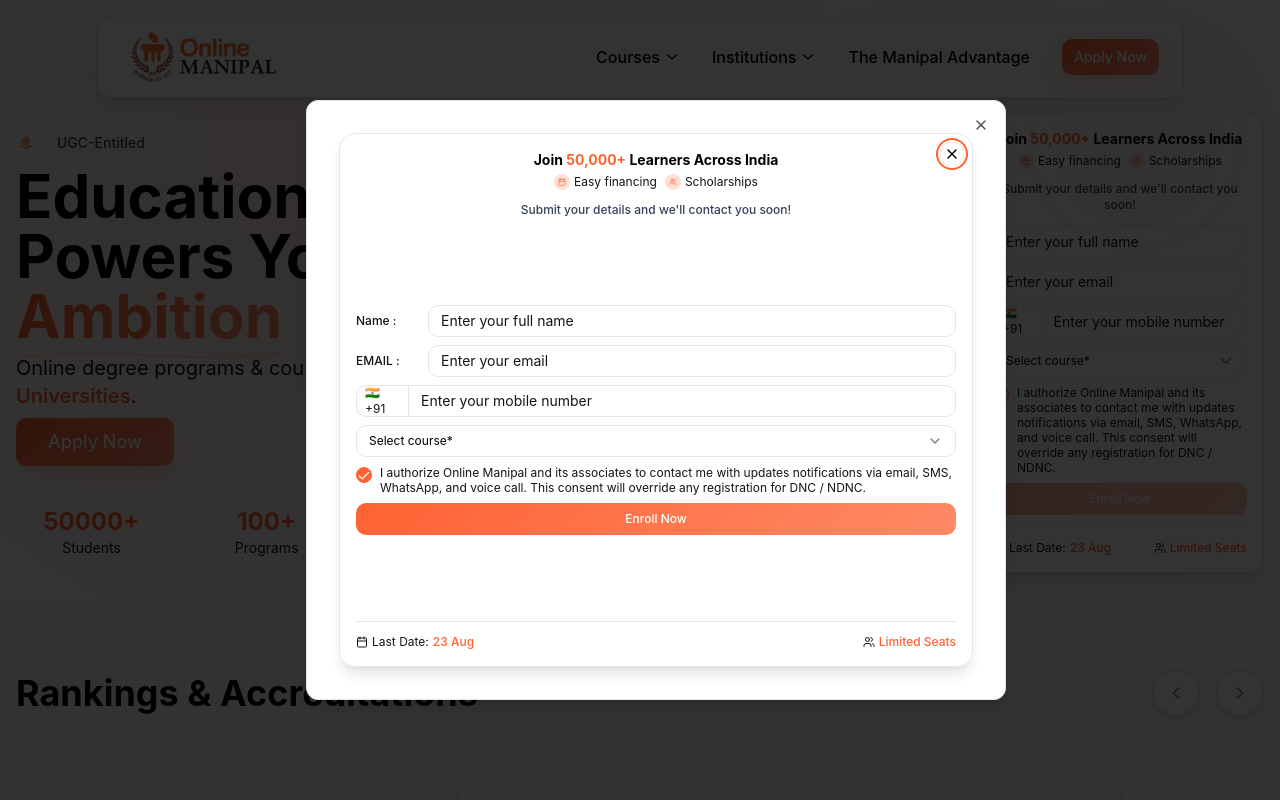
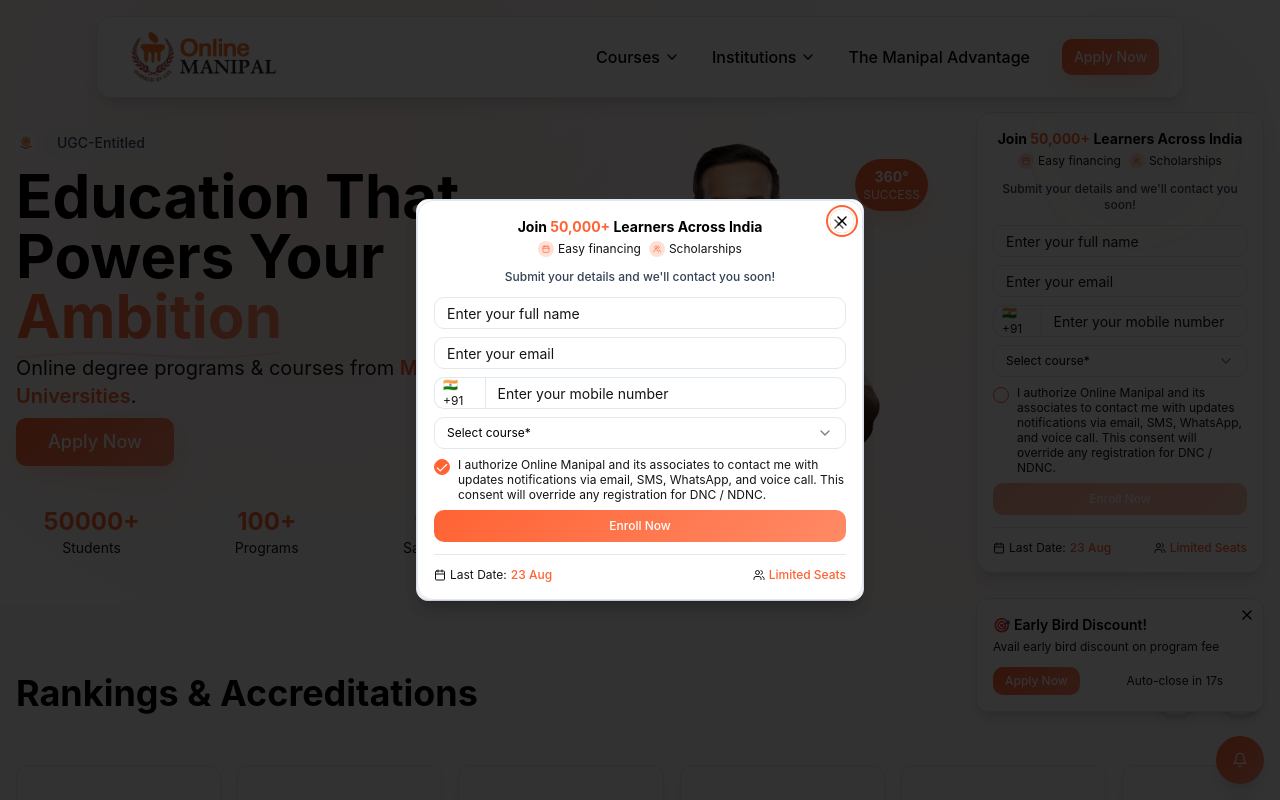
Before and after one commit to sahilpatel8055/muj_web, a React (Vite) app: page / in a window 1280 px wide. Shown: the top 800 px of the page. Built offline with nearby package versions, Linux system fonts and the light colour scheme; a web font is replaced by a local one.

Commit message:
Reverted to commit 6ed608557a5496cc68f7a0947424e9b6e6f44b6c

```diff
--- a/src/components/BellNotification.tsx
+++ b/src/components/BellNotification.tsx
@@ -1,183 +1,137 @@
 import React, { useState, useEffect } from 'react';
+import { Bell, X } from 'lucide-react';
 import { Button } from '@/components/ui/button';
-import { Input } from '@/components/ui/input';
-import { Select, SelectContent, SelectItem, SelectTrigger, SelectValue } from '@/components/ui/select';
-import { Checkbox } from '@/components/ui/checkbox';
-import { Calendar, Users, X } from 'lucide-react';
-import { Dialog, DialogContent } from '@/components/ui/dialog';
 
-interface CounselingFormPopupProps {
-  isOpen: boolean;
-  onClose: () => void;
-  trigger?: string; // 'auto', 'cta', 'bell'
+interface BellNotificationProps {
+  onApplyNowClick: () => void;
 }
 
-const CounselingFormPopup: React.FC<CounselingFormPopupProps> = ({ isOpen, onClose, trigger = 'cta' }) => {
-  const [formData, setFormData] = useState({
-    name: '',
-    email: '',
-    mobile: '',
-    course: '',
-    consent: true // Default to true as requested
-  });
+const BellNotification: React.FC<BellNotificationProps> = ({ onApplyNowClick }) => {
+  const [isVisible, setIsVisible] = useState(false);
+  const [isMessageOpen, setIsMessageOpen] = useState(false);
+  const [countdown, setCountdown] = useState(20);
+  const [hasScrolledEnough, setHasScrolledEnough] = useState(false);
 
-  const courses = [
-    'Online MBA',
-    'Online MCA',
-    'Online BBA',
-    'Online BCA',
-    'Online BCom',
-    'Online MCom',
-    'Online BA',
-    'Online MA'
-  ];
+  // Check if in cooling period (30 minutes)
+  const isInCoolingPeriod = () => {
+    const lastAction = localStorage.getItem('bellLastAction');
+    if (!lastAction) return false;
 
-  const handleSubmit = (e: React.FormEvent) => {
-    e.preventDefault();
-    console.log('Form submitted:', formData);
-
-    // Set session storage to remember form submission
-    sessionStorage.setItem('counselingFormSubmitted', 'true');
-    sessionStorage.setItem('counselingFormSubmittedTime', Date.now().toString());
-
-    onClose();
+    const thirtyMinutes = 30 * 60 * 1000;
+    return Date.now() - parseInt(lastAction) < thirtyMinutes;
   };
 
+  // Handle scroll detection (30%)
+  useEffect(() => {
+    const handleScroll = () => {
+      const scrollTop = window.pageYOffset || document.documentElement.scrollTop;
+      const windowHeight = window.innerHeight;
+      const documentHeight = document.documentElement.scrollHeight;
+      const scrollPercent = scrollTop / (documentHeight - windowHeight);
+
+      if (scrollPercent >= 0.3 && !hasScrolledEnough && !isInCoolingPeriod()) {
+        setHasScrolledEnough(true);
+        setIsVisible(true);
+        setIsMessageOpen(true);
+        setCountdown(20);
+      }
+    };
+
+    window.addEventListener('scroll', handleScroll);
+    return () => window.removeEventListener('scroll', handleScroll);
+  }, [hasScrolledEnough]);
+
+  // Auto-close message after 20 seconds
+  useEffect(() => {
+    let timer: NodeJS.Timeout;
+    if (isMessageOpen && countdown > 0) {
+      timer = setTimeout(() => {
+        setCountdown(countdown - 1);
+      }, 1000);
+    } else if (countdown === 0) {
+      setIsMessageOpen(false);
+    }
+    return () => clearTimeout(timer);
+  }, [isMessageOpen, countdown]);
+
+  // Reset on page change
+  useEffect(() => {
+    const handleBeforeUnload = () => {
+      setHasScrolledEnough(false);
+      setIsVisible(false);
+      setIsMessageOpen(false);
+    };
+
+    window.addEventListener('beforeunload', handleBeforeUnload);
+    return () => window.removeEventListener('beforeunload', handleBeforeUnload);
+  }, []);
+
+  const handleBellClick = () => {
+    setIsMessageOpen(!isMessageOpen);
+    if (!isMessageOpen) {
+      setCountdown(20);
+    }
+  };
+
+  const handleApplyNow = () => {
+    localStorage.setItem('bellLastAction', Date.now().toString());
+    setIsMessageOpen(false);
+    onApplyNowClick();
+  };
+
+  const handleCloseMessage = () => {
+    setIsMessageOpen(false);
+  };
+
+  if (!isVisible) return null;
+
   return (
-    <Dialog open={isOpen} onOpenChange={onClose}>
-      <DialogContent className="
-        max-w-md mx-auto p-0 gap-0 bg-background border-border
-        /* Tablet & Laptop Styles: Decrease width by 15%, Increase height by 10% (relative to default max-w-md and implicit height) */
-        md:w-[85%] md:max-w-[700px] md:h-[600px] md:my-auto md:p-8
-        /* Mobile Styles: Left & right side padding/gap */
-        sm:mx-4
-      ">
-        <div className="relative bg-card/95 backdrop-blur-md border border-border rounded-2xl p-4 shadow-lg h-full flex flex-col justify-between">
-          {/* Close Button */}
+    <div className="fixed bottom-4 right-4 z-50">
+      {/* Message Popup */}
+      {isMessageOpen && (
+        <div className="absolute bottom-16 right-0 bg-card border border-border rounded-lg shadow-lg p-4 w-72 mb-2 animate-in slide-in-from-bottom-2">
           <Button
             variant="ghost"
             size="icon"
-            onClick={onClose}
-            className="absolute top-2 right-2 h-6 w-6 rounded-full hover:bg-destructive hover:text-destructive-foreground"
+            onClick={handleCloseMessage}
+            className="absolute top-1 right-1 h-6 w-6 rounded-full hover:bg-destructive hover:text-destructive-foreground"
           >
-            <X className="h-4 w-4" />
+            <X className="h-3 w-3" />
           </Button>
 
-          <div className="text-center mb-3">
-            <h3 className="text-sm font-bold text-foreground mb-1">
-              Join <span className="text-primary">50,000+</span> Learners Across India
-            </h3>
-            <div className="flex items-center justify-center gap-2 mb-3">
-              <div className="flex items-center gap-1 text-xs text-muted-foreground">
-                <div className="w-4 h-4 bg-primary/20 rounded-full flex items-center justify-center">
-                  <Calendar className="w-2 h-2 text-primary" />
-                </div>
-                Easy financing
-              </div>
-              <div className="flex items-center gap-1 text-xs text-muted-foreground">
-                <div className="w-4 h-4 bg-primary/20 rounded-full flex items-center justify-center">
-                  <Users className="w-2 h-2 text-primary" />
-                </div>
-                Scholarships
-              </div>
-            </div>
-            <p className="text-xs text-card-foreground font-medium">
-              Submit your details and we'll contact you soon!
+          <div className="pr-6">
+            <h4 className="font-semibold text-sm text-foreground mb-1">
+              🎯 Early Bird Discount!
+            </h4>
+            <p className="text-xs text-muted-foreground mb-3">
+              Avail early bird discount on program fee
             </p>
-          </div>
 
-          {/* Form container with reduced spacing */}
-          <form onSubmit={handleSubmit} className="space-y-1.5 text-xs flex-grow flex flex-col justify-center">
-            {/* Name Input with Horizontal Label */}
-            <div className="flex items-center space-x-2">
-              <label htmlFor="name" className="text-xs font-medium text-muted-foreground w-16 shrink-0">Name :</label>
-              <Input
-                id="name"
-                type="text"
-                placeholder="Enter your full name"
-                value={formData.name}
-                onChange={(e) => setFormData({ ...formData, name: e.target.value })}
-                className="bg-background border-border focus:border-primary text-xs h-8 flex-grow"
-                required
-              />
-            </div>
-
-            {/* Email Input with Horizontal Label */}
-            <div className="flex items-center space-x-2">
-              <label htmlFor="email" className="text-xs font-medium text-muted-foreground w-16 shrink-0">EMAIL :</label>
-              <Input
-                id="email"
-                type="email"
-                placeholder="Enter your email"
-                value={formData.email}
-                onChange={(e) => setFormData({ ...formData, email: e.target.value })}
-                className="bg-background border-border focus:border-primary text-xs h-8 flex-grow"
-                required
-              />
-            </div>
-
-            <div className="flex">
-              <div className="flex items-center bg-background border border-r-0 border-border rounded-l-md px-2 h-8">
-                <span className="text-xs text-muted-foreground">🇮🇳 +91</span>
-              </div>
-              <Input
-                type="tel"
-                placeholder="Enter your mobile number"
-                value={formData.mobile}
-                onChange={(e) => setFormData({ ...formData, mobile: e.target.value })}
-                className="bg-background border-border focus:border-primary rounded-l-none text-xs h-8"
-                required
-              />
-            </div>
-
-            <Select value={formData.course} onValueChange={(value) => setFormData({ ...formData, course: value })}>
-              <SelectTrigger className="bg-background border-border focus:border-primary text-xs h-8">
-                <SelectValue placeholder="Select course*" />
-              </SelectTrigger>
-              <SelectContent>
-                {courses.map((course) => (
-                  <SelectItem key={course} value={course}>
-                    {course}
-                  </SelectItem>
-                ))}
-              </SelectContent>
-            </Select>
-
-            <div className="flex items-start space-x-2">
-              <Checkbox
-                id="consent"
-                checked={formData.consent}
-                onCheckedChange={(checked) => setFormData({ ...formData, consent: checked as boolean })}
-                className="mt-0.5 flex-shrink-0"
-              />
-              <label htmlFor="consent" className="text-xs text-muted-foreground leading-tight">
-                I authorize Online Manipal and its associates to contact me with updates notifications via email, SMS, WhatsApp, and voice call. This consent will override any registration for DNC / NDNC.
-              </label>
-            </div>
-
-            <Button
-              type="submit"
-              className="w-full bg-gradient-primary hover:opacity-90 transition-smooth text-xs h-8 mt-auto"
-              disabled={!formData.consent}
-            >
-              Enroll Now
-            </Button>
-          </form>
-
-          <div className="flex items-center justify-between mt-3 pt-3 border-t border-border">
-            <div className="flex items-center gap-1 text-xs text-muted-foreground">
-              <Calendar className="w-3 h-3" />
-              Last Date: <span className="text-primary font-medium">23 Aug</span>
-            </div>
-            <div className="flex items-center gap-1 text-xs text-muted-foreground">
-              <Users className="w-3 h-3" />
-              <span className="text-primary font-medium">Limited Seats</span>
+            <div className="flex items-center justify-between">
+              <Button
+                onClick={handleApplyNow}
+                className="bg-gradient-primary hover:opacity-90 transition-smooth text-xs h-7 px-3"
+              >
+                Apply Now
+              </Button>
+              <span className="text-xs text-muted-foreground">
+                Auto-close in {countdown}s
+              </span>
             </div>
           </div>
         </div>
-      </DialogContent>
-    </Dialog>
+      )}
+
+      {/* Bell Icon */}
+      <Button
+        onClick={handleBellClick}
+        className="w-12 h-12 rounded-full bg-gradient-primary hover:opacity-90 transition-smooth shadow-lg"
+        size="icon"
+      >
+        <Bell className="h-6 w-6 text-white" />
+      </Button>
+    </div>
   );
 };
 
-export default CounselingFormPopup;
+export default BellNotification;
--- a/src/components/CounselingFormPopup.tsx
+++ b/src/components/CounselingFormPopup.tsx
@@ -9,7 +9,7 @@ import { Dialog, DialogContent } from '@/components/ui/dialog';
 interface CounselingFormPopupProps {
   isOpen: boolean;
   onClose: () => void;
-  trigger?: string; // 'auto', 'cta', 'bell' - Note: 'bell' is no longer directly used in the component's UI
+  trigger?: string; // 'auto', 'cta', 'bell'
 }
 
 const CounselingFormPopup: React.FC<CounselingFormPopupProps> = ({ isOpen, onClose, trigger = 'cta' }) => {
@@ -45,14 +45,8 @@ const CounselingFormPopup: React.FC<CounselingFormPopupProps> = ({ isOpen, onClo
 
   return (
     <Dialog open={isOpen} onOpenChange={onClose}>
-      <DialogContent className="
-        max-w-md mx-auto p-0 gap-0 bg-background border-border
-        /* Tablet & Laptop Styles: Decrease width by 15%, Increase height by 10% (relative to default max-w-md and implicit height) */
-        md:w-[85%] md:max-w-[700px] md:h-[600px] md:my-auto md:p-8
-        /* Mobile Styles: Left & right side padding/gap */
-        sm:mx-4
-      ">
-        <div className="relative bg-card/95 backdrop-blur-md border border-border rounded-2xl p-4 shadow-lg h-full flex flex-col justify-between">
+      <DialogContent className="max-w-md mx-auto p-0 gap-0 bg-background border-border">
+        <div className="relative bg-card/95 backdrop-blur-md border border-border rounded-2xl p-4 shadow-lg">
           {/* Close Button */}
           <Button
             variant="ghost"
@@ -86,34 +80,24 @@ const CounselingFormPopup: React.FC<CounselingFormPopupProps> = ({ isOpen, onClo
             </p>
           </div>
 
-          <form onSubmit={handleSubmit} className="space-y-2 text-xs flex-grow flex flex-col justify-center">
-            {/* Name Input with Horizontal Label */}
-            <div className="flex items-center space-x-2">
-              <label htmlFor="name" className="text-xs font-medium text-muted-foreground w-16 shrink-0">Name :</label>
+          <form onSubmit={handleSubmit} className="space-y-2 text-xs">
             <Input
-                id="name"
               type="text"
               placeholder="Enter your full name"
               value={formData.name}
               onChange={(e) => setFormData({ ...formData, name: e.target.value })}
-                className="bg-background border-border focus:border-primary text-xs h-8 flex-grow"
+              className="bg-background border-border focus:border-primary text-xs h-8"
               required
             />
-            </div>
 
-            {/* Email Input with Horizontal Label */}
-            <div className="flex items-center space-x-2">
-              <label htmlFor="email" className="text-xs font-medium text-muted-foreground w-16 shrink-0">EMAIL :</label>
             <Input
-                id="email"
               type="email"
               placeholder="Enter your email"
               value={formData.email}
               onChange={(e) => setFormData({ ...formData, email: e.target.value })}
-                className="bg-background border-border focus:border-primary text-xs h-8 flex-grow"
+              className="bg-background border-border focus:border-primary text-xs h-8"
               required
             />
-            </div>
 
             <div className="flex">
               <div className="flex items-center bg-background border border-r-0 border-border rounded-l-md px-2 h-8">
@@ -156,7 +140,7 @@ const CounselingFormPopup: React.FC<CounselingFormPopupProps> = ({ isOpen, onClo
 
             <Button
               type="submit"
-              className="w-full bg-gradient-primary hover:opacity-90 transition-smooth text-xs h-8 mt-auto"
+              className="w-full bg-gradient-primary hover:opacity-90 transition-smooth text-xs h-8"
               disabled={!formData.consent}
             >
               Enroll Now
```
Lines whose indentation alone changed are shown as unchanged.
